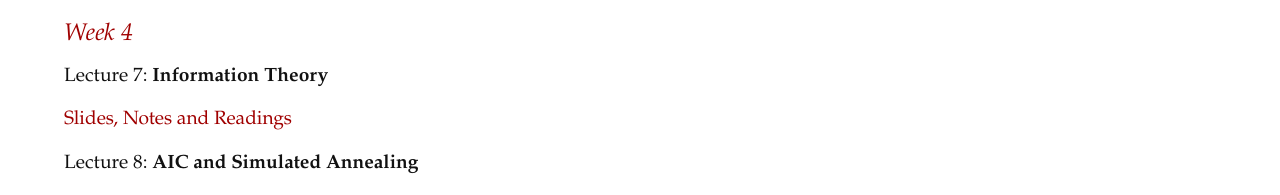
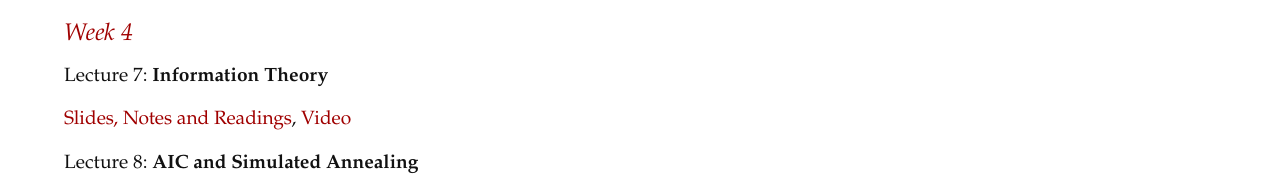
Before and after one commit to namwkim/2017, a Jekyll site: the page built from material.md, in a window 1280 px wide. Shown: the part 1671-1866 px from the top of the page. Built offline with Jekyll 4.4.1, drawn with Linux system fonts in a browser that asks for light colours; nearby versions of some CDN libraries.

```diff
--- a/material.md
+++ b/material.md
@@ -76,7 +76,7 @@
 
 Lecture 7: **Information Theory**
 
-[Slides, Notes and Readings](lectures/lecture7.html)
+[Slides, Notes and Readings](lectures/lecture7.html), [Video](https://matterhorn.dce.harvard.edu/engage/player/watch.html?id=8626c897-c1e8-48e4-89d6-f9535945654a)
 
 Lecture 8: **AIC and Simulated Annealing**
 
```
Also changed, not shown: wiki/images/peakydelta.png (added), wiki/simanneal_files/simanneal_10_1.png (added), wiki/simanneal_files/simanneal_24_1.png, wiki/simanneal_files/simanneal_26_1.png, wiki/simanneal_files/simanneal_28_1.png, wiki/simanneal_files/simanneal_30_1.png (added), wiki/simanneal_files/simanneal_31_1.png (added), wiki/simanneal_files/simanneal_7_0.png (added), 2 other files.
